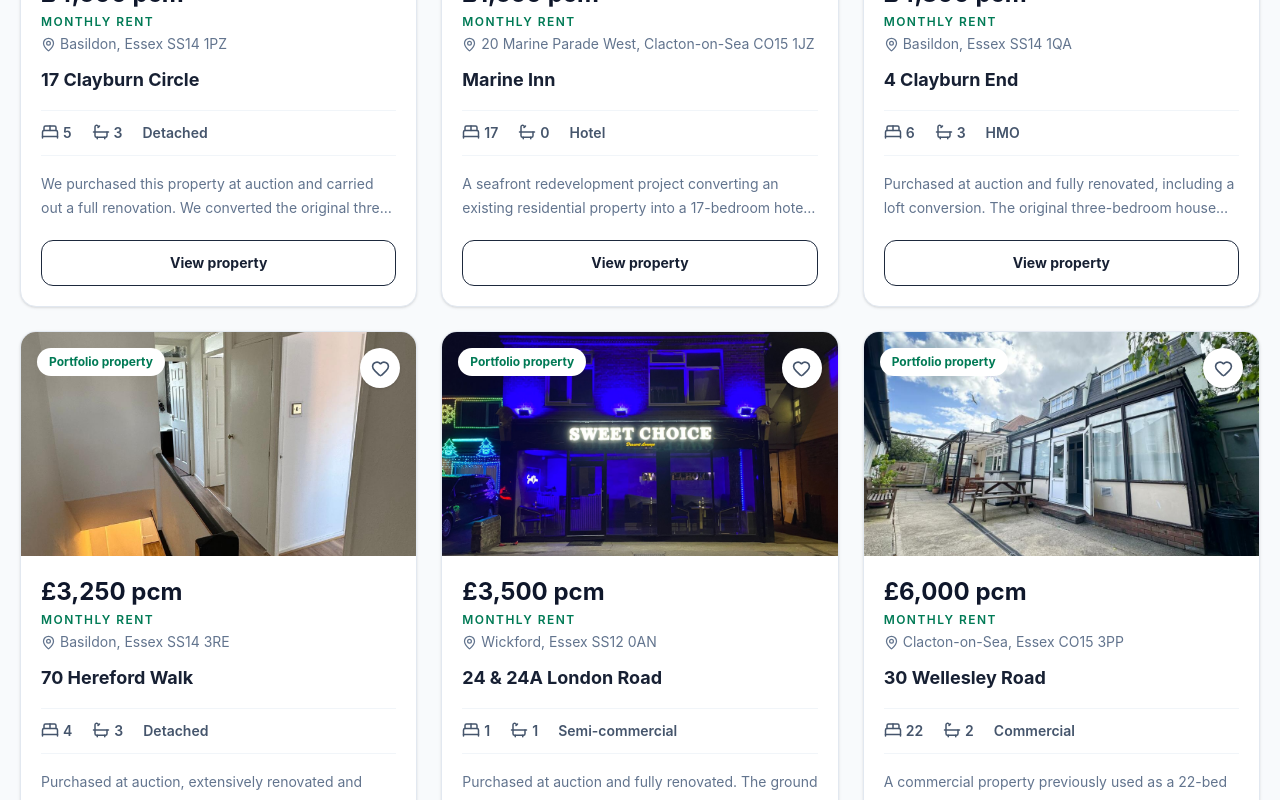
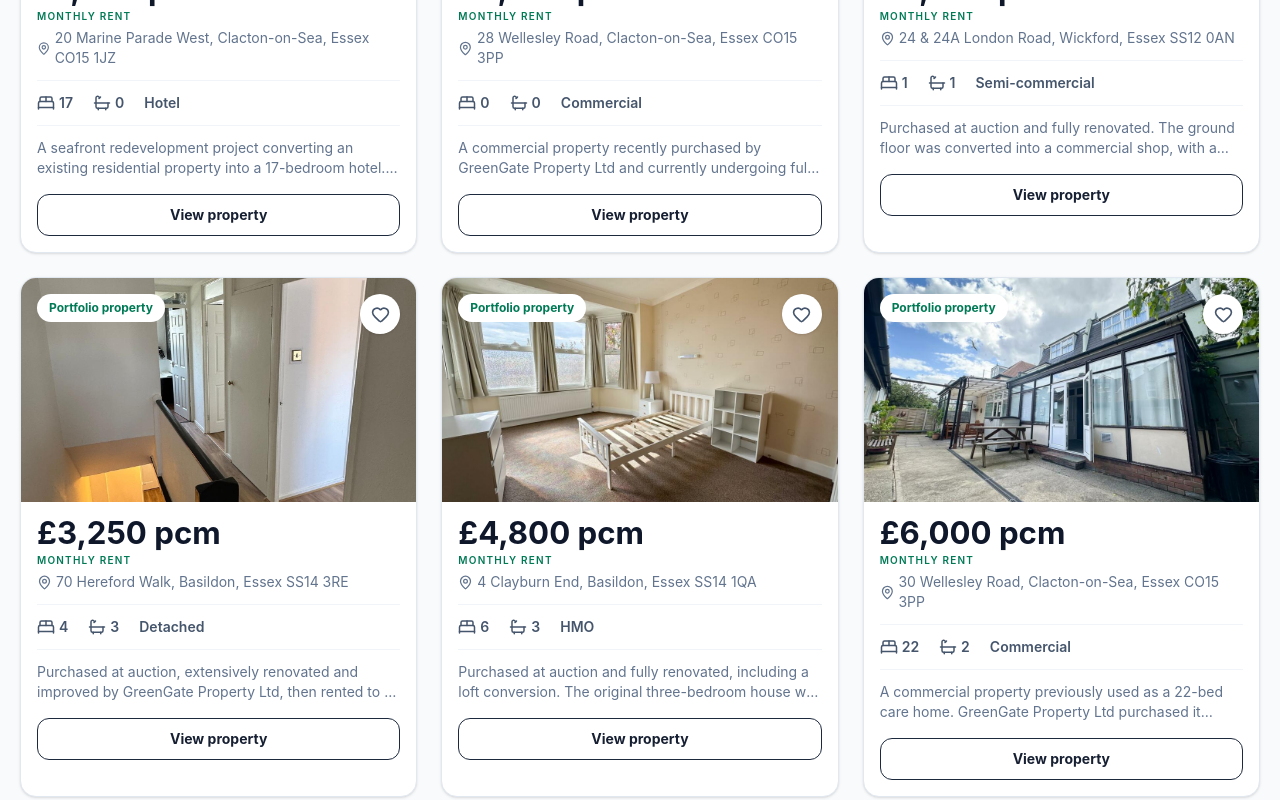
Before and after one commit to tahminatahmi/greengate-property, a React (Vite) app: page /properties in a window 1280 px wide. Shown: the part 700-1500 px from the top of the page. Built offline with nearby package versions, Linux system fonts and the light colour scheme.

Commit message:
Update property listings and card layout

```diff
--- a/src/data/properties.json
+++ b/src/data/properties.json
@@ -1,8 +1,90 @@
 [
+  {
+    "id": 6,
+    "title": "20 Marine Parade West",
+    "location": "20 Marine Parade West, Clacton-on-Sea, Essex CO15 1JZ",
+    "city": "Clacton-on-Sea",
+    "price": 285000,
+    "rent": 1650,
+    "type": "Hotel",
+    "beds": 17,
+    "baths": 0,
+    "image": "/assets/greengateproject/7/Front%20Colour.jpeg",
+    "gallery": [
+      "/assets/greengateproject/7/Front%20Colour.jpeg",
+      "/assets/greengateproject/7/Front%20White.jpeg",
+      "/assets/greengateproject/7/101.1.jpeg",
+      "/assets/greengateproject/7/102.1.jpeg",
+      "/assets/greengateproject/7/201.1.jpeg",
+      "/assets/greengateproject/7/201.2.jpeg",
+      "/assets/greengateproject/7/201.3.jpg",
+      "/assets/greengateproject/7/205.1.jpg",
+      "/assets/greengateproject/7/206.1.jpg",
+      "/assets/greengateproject/7/Front%20Black%20%26%20White.jpeg"
+    ],
+    "description": "A seafront redevelopment project converting an existing residential property into a 17-bedroom hotel. GreenGate Property Ltd is repositioning the site for hospitality use with refurbishment and conversion works underway.",
+    "features": ["Seafront hotel conversion", "17 bedrooms", "Redevelopment project", "Hospitality use"],
+    "added": "2026-09-18"
+  },
+  {
+    "id": 5,
+    "title": "28 Wellesley Road",
+    "location": "28 Wellesley Road, Clacton-on-Sea, Essex CO15 3PP",
+    "city": "Clacton-on-Sea",
+    "price": 695000,
+    "rent": 6500,
+    "type": "Commercial",
+    "beds": 0,
+    "baths": 0,
+    "image": "/assets/greengateproject/Front.jpeg",
+    "gallery": [
+      "/assets/greengateproject/Front.jpeg",
+      "/assets/greengateproject/Right%20Entrance.jpeg",
+      "/assets/greengateproject/Kitchen%201.jpeg",
+      "/assets/greengateproject/Laundre%20Room.jpeg",
+      "/assets/greengateproject/Kitchen.jpeg",
+      "/assets/greengateproject/Sitting%20Room%201.jpeg",
+      "/assets/greengateproject/Right%20Stairs.jpeg",
+      "/assets/greengateproject/Sitting%20Room%202.jpeg",
+      "/assets/greengateproject/Toilet%201.jpeg",
+      "/assets/greengateproject/Storage.jpeg",
+      "/assets/greengateproject/Toilet.jpeg"
+    ],
+    "description": "A commercial property recently purchased by GreenGate Property Ltd and currently undergoing full renovation and refurbishment.",
+    "features": ["Commercial property", "Recently purchased", "Full renovation", "Refurbishment in progress"],
+    "added": "2026-09-08"
+  },
+  {
+    "id": 3,
+    "title": "24 & 24A London Road",
+    "location": "24 & 24A London Road, Wickford, Essex SS12 0AN",
+    "city": "Wickford",
+    "price": 575000,
+    "rent": 3500,
+    "type": "Semi-commercial",
+    "beds": 1,
+    "baths": 1,
+    "image": "/assets/greengateproject/1_1.jpeg",
+    "gallery": [
+      "/assets/greengateproject/1_1.jpeg",
+      "/assets/greengateproject/2_1.jpeg",
+      "/assets/greengateproject/3_1.jpeg",
+      "/assets/greengateproject/4_1.jpeg",
+      "/assets/greengateproject/5_1.jpeg",
+      "/assets/greengateproject/6_1.jpeg",
+      "/assets/greengateproject/7_1.jpeg",
+      "/assets/greengateproject/8_1.jpeg",
+      "/assets/greengateproject/9_1.jpeg",
+      "/assets/greengateproject/10_1.jpeg"
+    ],
+    "description": "Purchased at auction and fully renovated. The ground floor was converted into a commercial shop, with a separate residential flat created on the first floor and rear.",
+    "features": ["Purchased at auction", "Full renovation", "Commercial shop", "Separate residential flat"],
+    "added": "2026-09-12"
+  },
   {
     "id": 1,
     "title": "70 Hereford Walk",
-    "location": "Basildon, Essex SS14 3RE",
+    "location": "70 Hereford Walk, Basildon, Essex SS14 3RE",
     "city": "Basildon",
     "price": 1250000,
     "rent": 3250,
@@ -32,7 +114,7 @@
   {
     "id": 2,
     "title": "4 Clayburn End",
-    "location": "Basildon, Essex SS14 1QA",
+    "location": "4 Clayburn End, Basildon, Essex SS14 1QA",
     "city": "Basildon",
     "price": 395000,
     "rent": 4800,
@@ -43,50 +125,23 @@
     "gallery": [
       "/assets/greengateproject/Bedroom 2.jpeg",
       "/assets/greengateproject/5.jpeg",
-      "/assets/greengateproject/1.jpeg",
       "/assets/greengateproject/2.jpeg",
       "/assets/greengateproject/6.jpeg",
       "/assets/greengateproject/8.jpeg",
       "/assets/greengateproject/7.jpeg",
       "/assets/greengateproject/9.jpeg",
       "/assets/greengateproject/10.jpeg",
-      "/assets/greengateproject/12.jpeg"
+      "/assets/greengateproject/12.jpeg",
+      "/assets/greengateproject/1.jpeg"
     ],
     "description": "Purchased at auction and fully renovated, including a loft conversion. The original three-bedroom house was converted into a six-bedroom HMO (House in Multiple Occupation).",
     "features": ["Purchased at auction", "Full renovation", "Loft conversion", "Six-bedroom HMO"],
     "added": "2026-09-16"
   },
   {
-    "id": 3,
-    "title": "24 & 24A London Road",
-    "location": "Wickford, Essex SS12 0AN",
-    "city": "Wickford",
-    "price": 575000,
-    "rent": 3500,
-    "type": "Semi-commercial",
-    "beds": 1,
-    "baths": 1,
-    "image": "/assets/greengateproject/1_1.jpeg",
-    "gallery": [
-      "/assets/greengateproject/1_1.jpeg",
-      "/assets/greengateproject/2_1.jpeg",
-      "/assets/greengateproject/3_1.jpeg",
-      "/assets/greengateproject/4_1.jpeg",
-      "/assets/greengateproject/5_1.jpeg",
-      "/assets/greengateproject/6_1.jpeg",
-      "/assets/greengateproject/7_1.jpeg",
-      "/assets/greengateproject/8_1.jpeg",
-      "/assets/greengateproject/9_1.jpeg",
-      "/assets/greengateproject/10_1.jpeg"
-    ],
-    "description": "Purchased at auction and fully renovated. The ground floor was converted into a commercial shop, with a separate residential flat created on the first floor and rear.",
-    "features": ["Purchased at auction", "Full renovation", "Commercial shop", "Separate residential flat"],
-    "added": "2026-09-12"
-  },
-  {
     "id": 4,
     "title": "30 Wellesley Road",
-    "location": "Clacton-on-Sea, Essex CO15 3PP",
+    "location": "30 Wellesley Road, Clacton-on-Sea, Essex CO15 3PP",
     "city": "Clacton-on-Sea",
     "price": 825000,
     "rent": 6000,
@@ -98,77 +153,22 @@
       "/assets/greengateproject/Backyeard.jpeg",
       "/assets/greengateproject/Bedroom%202.jpeg",
       "/assets/greengateproject/Bedroom%204.jpeg",
-      "/assets/greengateproject/Front.jpeg",
       "/assets/greengateproject/Backyeard%201.jpeg",
       "/assets/greengateproject/Bedroom%203.jpeg",
       "/assets/greengateproject/Bedroom%205.jpeg",
       "/assets/greengateproject/Bedroom%206.jpeg",
       "/assets/greengateproject/Dining%20Room%202.jpeg",
-      "/assets/greengateproject/Bedroom.jpeg"
+      "/assets/greengateproject/Bedroom.jpeg",
+      "/assets/greengateproject/Front.jpeg"
     ],
     "description": "A commercial property previously used as a 22-bed care home. GreenGate Property Ltd purchased it recently and is carrying out a full renovation and refurbishment.",
     "features": ["Previously a 22-bed care home", "Commercial property", "Full renovation", "Refurbishment in progress"],
     "added": "2026-09-10"
   },
   {
-    "id": 5,
-    "title": "Regent House",
-    "location": "28 Wellesley Road, Clacton-on-Sea CO15 3PP",
-    "city": "Clacton-on-Sea",
-    "price": 695000,
-    "rent": 6500,
-    "type": "Commercial",
-    "beds": 0,
-    "baths": 0,
-    "image": "/assets/greengateproject/Front.jpeg",
-    "gallery": [
-      "/assets/greengateproject/Front.jpeg",
-      "/assets/greengateproject/Kitchen%201.jpeg",
-      "/assets/greengateproject/Right%20Entrance.jpeg",
-      "/assets/greengateproject/Laundre%20Room.jpeg",
-      "/assets/greengateproject/Kitchen.jpeg",
-      "/assets/greengateproject/Sitting%20Room%201.jpeg",
-      "/assets/greengateproject/Right%20Stairs.jpeg",
-      "/assets/greengateproject/Sitting%20Room%202.jpeg",
-      "/assets/greengateproject/Toilet%201.jpeg",
-      "/assets/greengateproject/Storage.jpeg",
-      "/assets/greengateproject/Toilet.jpeg"
-    ],
-    "description": "A commercial property recently purchased by GreenGate Property Ltd and currently undergoing full renovation and refurbishment.",
-    "features": ["Commercial property", "Recently purchased", "Full renovation", "Refurbishment in progress"],
-    "added": "2026-09-08"
-  },
-  {
-    "id": 6,
-    "title": "Marine Inn",
-    "location": "20 Marine Parade West, Clacton-on-Sea CO15 1JZ",
-    "city": "Clacton-on-Sea",
-    "price": 285000,
-    "rent": 1650,
-    "type": "Hotel",
-    "beds": 17,
-    "baths": 0,
-    "image": "/assets/greengateproject/7/Front Colour.jpeg",
-    "gallery": [
-      "/assets/greengateproject/7/Front%20Colour.jpeg",
-      "/assets/greengateproject/7/Front%20White.jpeg",
-      "/assets/greengateproject/7/Front%20Black%20%26%20White.jpeg",
-      "/assets/greengateproject/7/101.1.jpeg",
-      "/assets/greengateproject/7/102.1.jpeg",
-      "/assets/greengateproject/7/201.1.jpeg",
-      "/assets/greengateproject/7/201.2.jpeg",
-      "/assets/greengateproject/7/201.3.jpg",
-      "/assets/greengateproject/7/205.1.jpg",
-      "/assets/greengateproject/7/206.1.jpg"
-    ],
-    "description": "A seafront redevelopment project converting an existing residential property into a 17-bedroom hotel. GreenGate Property Ltd is repositioning the site for hospitality use with refurbishment and conversion works underway.",
-    "features": ["Seafront hotel conversion", "17 bedrooms", "Redevelopment project", "Hospitality use"],
-    "added": "2026-09-18"
-  },
-  {
     "id": 7,
     "title": "17 Clayburn Circle",
-    "location": "Basildon, Essex SS14 1PZ",
+    "location": "17 Clayburn Circle, Basildon, Essex SS14 1PZ",
     "city": "Basildon",
     "price": 425000,
     "rent": 4500,
--- a/src/pages/PropertyPage.jsx
+++ b/src/pages/PropertyPage.jsx
@@ -35,8 +35,7 @@ export default function PropertyPage({ properties, favourites, toggle }) {
           <div className="flex justify-between gap-4">
             <div>
               <span className="rounded-full bg-emerald-50 px-3 py-1.5 text-xs font-bold text-emerald-700">PORTFOLIO PROPERTY</span>
-              <h1 className="mt-4 text-4xl font-bold">{property.title}</h1>
-              <p className="mt-2 flex gap-2 text-slate-500"><MapPin size={18} />{property.location}</p>
+              <p className="mt-4 flex gap-2 text-slate-500"><MapPin size={18} />{property.location}</p>
             </div>
             <button onClick={() => toggle(property.id)} className="flex h-fit items-center gap-2 rounded-xl border px-4 py-3 font-bold"><Heart className={saved ? "fill-rose-500 text-rose-500" : ""} />{saved ? "Saved" : "Save"}</button>
           </div>
```
Also changed, not shown: src/components/PropertyCard.jsx (+1 -1 lines), src/pages/ListingsPage.jsx (+1 -1 lines).
